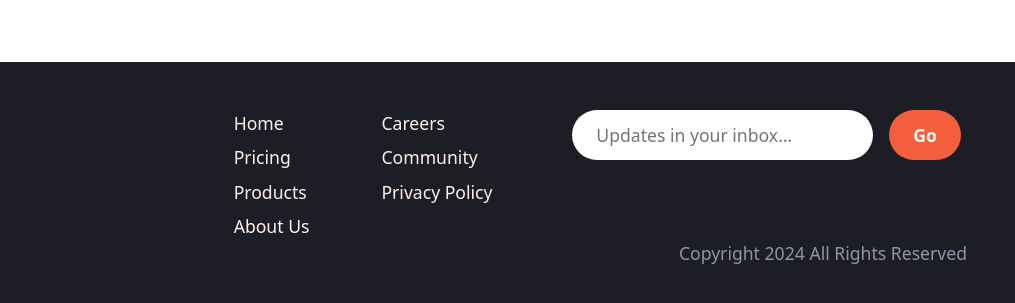
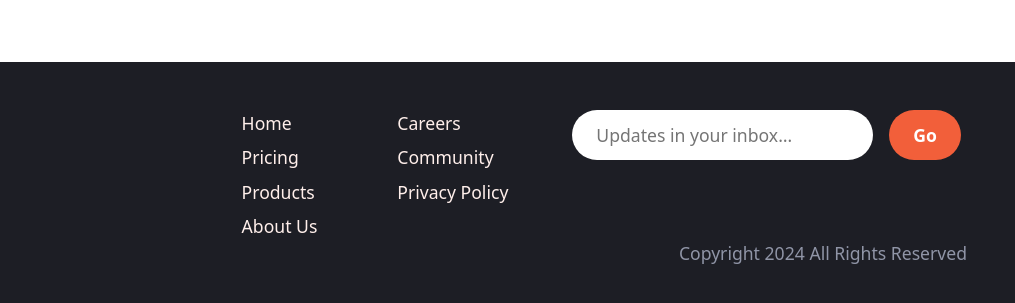
Before and after one commit to Code-Beaker/manage-landing-page-code-beaker, a website built with Vite: page app/index.html in a window 1280 px wide. Shown: the part 1997-2300 px from the top of the page, 265-1280 px from the left. Built offline with nearby package versions, Linux system fonts and the light colour scheme.

Commit message:
fix footer layout

```diff
--- a/app/scss/style.scss
+++ b/app/scss/style.scss
@@ -224,12 +224,15 @@ body {
 
   #{&}__links-wrapper {
     display: flex;
+    justify-content: space-evenly;
   }
 
   #{&}__links {
     list-style-type: none;
     display: flex;
     flex-direction: column;
+    margin: 0;
+    padding: 0;
     gap: 0.5rem;
   }
 
```
